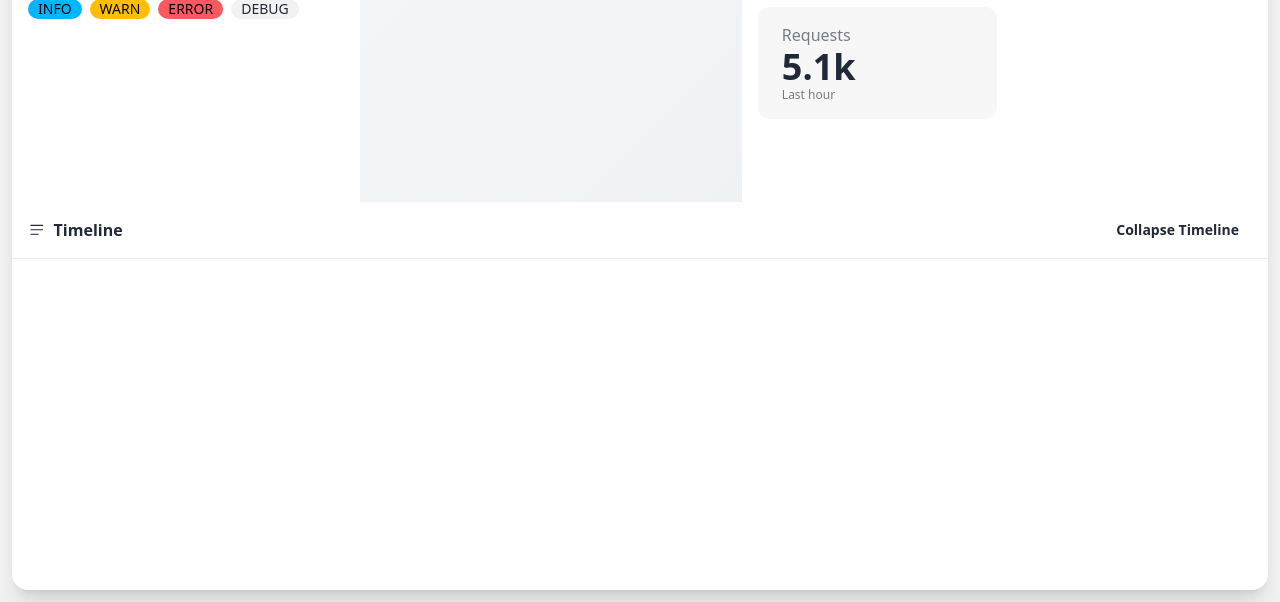
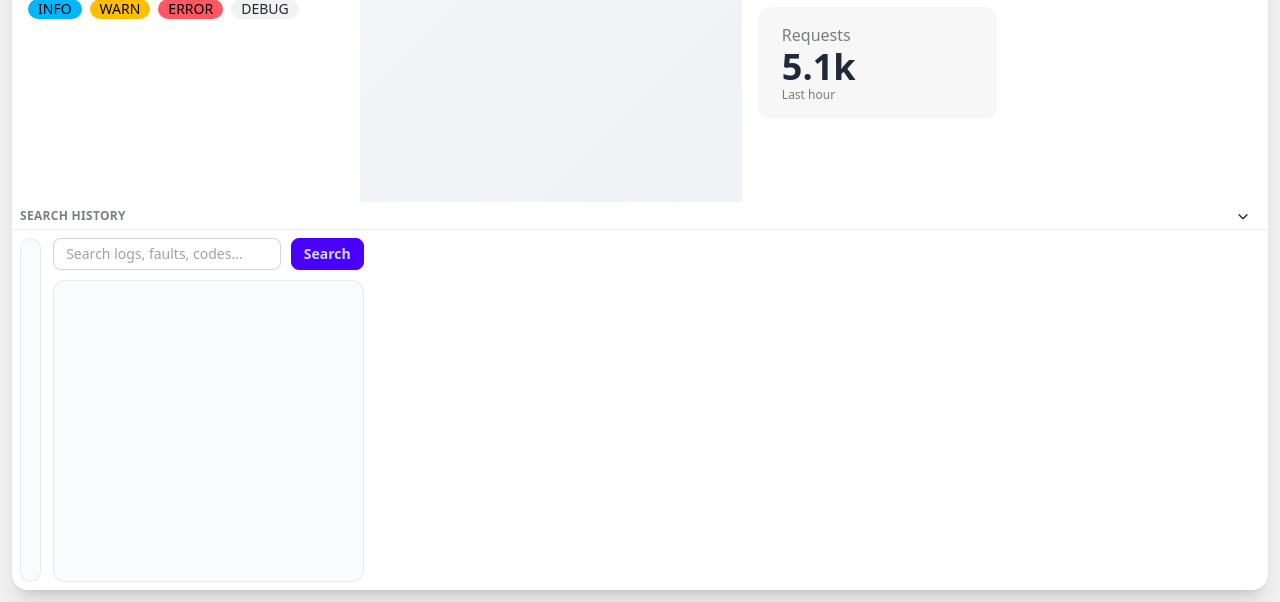
Before and after one commit to fillet54/log-viewer, a Flask app: template templates/index.html in a window 1280 px wide. Shown: the part 198-800 px from the top of the page. Run offline with Flask 3, Linux system fonts and the light colour scheme; the template is opened without the code that fills it, so the values that code supplies are empty; some libraries are stand-ins or nearby versions.

Commit message:
Search pane

```diff
--- a/static/app.js
+++ b/static/app.js
@@ -2,6 +2,8 @@ const STORAGE_KEYS = {
   root: "loglayout.split.root",
   top: "loglayout.split.top",
   bottomCollapsed: "loglayout.split.bottom.collapsed",
+  search: "loglayout.split.search",
+  rootExpanded: "loglayout.split.root.expanded",
 };
 
 const loadSizes = (key, fallback) => {
@@ -26,17 +28,23 @@ let rootSplit = null;
 const setBottomCollapsed = (collapsed) => {
   const root = document.getElementById("split-root");
   const button = document.getElementById("toggle-bottom");
+  const headerText = document.getElementById("search-header-text");
   if (!root || !button || !rootSplit) return;
 
   if (collapsed) {
     root.classList.add("bottom-collapsed");
-    rootSplit.setSizes([100, 0]);
-    button.textContent = "Expand Timeline";
+    rootSplit.setSizes([96, 4]);
+    button.setAttribute("aria-label", "Expand search pane");
+    button.classList.add("is-collapsed");
+    if (headerText) headerText.textContent = "Search";
   } else {
     root.classList.remove("bottom-collapsed");
-    const saved = loadSizes(STORAGE_KEYS.root, [70, 30]);
-    rootSplit.setSizes(saved);
-    button.textContent = "Collapse Timeline";
+    const savedExpanded = loadSizes(STORAGE_KEYS.rootExpanded, [70, 30]);
+    const safeSizes = savedExpanded[1] > 0 ? savedExpanded : [70, 30];
+    rootSplit.setSizes(safeSizes);
+    button.setAttribute("aria-label", "Collapse search pane");
+    button.classList.remove("is-collapsed");
+    if (headerText) headerText.textContent = "Search History";
   }
 };
 
@@ -49,10 +57,13 @@ const initSplits = () => {
     sizes: isCollapsed ? [100, 0] : rootSizes,
     direction: "vertical",
     gutterSize: 10,
-    minSize: [240, 52],
+    minSize: [240, 0],
     onDragEnd: (sizes) => {
       saveSizes(STORAGE_KEYS.root, sizes);
-      if (sizes[1] === 0) {
+      if (sizes[1] > 6) {
+        saveSizes(STORAGE_KEYS.rootExpanded, sizes);
+      }
+      if (sizes[1] <= 6) {
         localStorage.setItem(STORAGE_KEYS.bottomCollapsed, "true");
       } else {
         localStorage.setItem(STORAGE_KEYS.bottomCollapsed, "false");
@@ -78,6 +89,19 @@ const initSplits = () => {
   }
 
   setBottomCollapsed(isCollapsed);
+
+  const searchSizes = loadSizes(STORAGE_KEYS.search, [28, 72]);
+  const searchHistory = document.getElementById("search-history-pane");
+  const searchResults = document.getElementById("search-results-pane");
+  if (searchHistory && searchResults) {
+    Split(["#search-history-pane", "#search-results-pane"], {
+      sizes: searchSizes,
+      direction: "horizontal",
+      gutterSize: 8,
+      minSize: [160, 320],
+      onDragEnd: (sizes) => saveSizes(STORAGE_KEYS.search, sizes),
+    });
+  }
 };
 
 const loadLogData = () => {
@@ -129,6 +153,7 @@ const initLogList = (logData) => {
   const state = {
     events,
     filtered: events,
+    filterQuery: "",
     rowStride,
     overscan: 8,
     lastRange: [0, 0],
@@ -168,6 +193,7 @@ const initLogList = (logData) => {
 
   const applyFilter = (query) => {
     const term = query.trim().toLowerCase();
+    state.filterQuery = term;
     if (!term) {
       state.filtered = state.events;
     } else {
@@ -231,6 +257,14 @@ const initLogList = (logData) => {
     return scrollToIndex(index);
   };
 
+  const ensureRowVisible = (rowId) => {
+    if (!state.indexByRowId.has(String(rowId))) {
+      applyFilter("");
+      if (searchInput) searchInput.value = "";
+    }
+    return scrollToRowId(rowId);
+  };
+
   logBody.addEventListener("scroll", () => {
     requestAnimationFrame(updateVirtual);
   });
@@ -251,51 +285,92 @@ const initLogList = (logData) => {
   return {
     scrollToSeconds,
     scrollToRowId,
+    ensureRowVisible,
     getFilteredEvents: () => state.filtered,
   };
 };
 
+const initSearchPane = (logData, logController) => {
+  const historyList = document.getElementById("search-history");
+  const resultsList = document.getElementById("search-results");
+  const queryInput = document.getElementById("search-query");
+  const runButton = document.getElementById("run-search");
+
+  if (!historyList || !resultsList || !queryInput || !runButton || !logData) return;
+  const events = Array.isArray(logData.events) ? logData.events : [];
+
+  const renderHistory = (items) => {
+    historyList.innerHTML = "";
+    const fragment = document.createDocumentFragment();
+    items.forEach((item) => {
+      const row = document.createElement("div");
+      row.className = "search-item";
+      row.innerHTML = `
+        <span class="search-level">${item.level}</span>
+        <span>${item.label}</span>
+        <span class="search-time">${item.count}</span>
+      `;
+      row.addEventListener("click", () => {
+        queryInput.value = item.query;
+        runSearch();
+      });
+      fragment.appendChild(row);
+    });
+    historyList.appendChild(fragment);
+  };
+
+  const history = [];
+  const addHistory = (query, count, level) => {
+    history.unshift({
+      query,
+      count,
+      level: level || "search",
+      label: query || "(all events)",
+    });
+    renderHistory(history.slice(0, 12));
+  };
+
+  const renderResults = (items) => {
+    resultsList.innerHTML = "";
+    const fragment = document.createDocumentFragment();
+    items.forEach((event) => {
+      const row = document.createElement("div");
+      row.className = "search-item";
+      row.innerHTML = `
+        <span class="search-level">${event.level}</span>
+        <span>${event.name} — ${event.description}</span>
+        <span class="search-time">${event.utc.slice(11, 19)}</span>
+      `;
+      row.addEventListener("click", () => {
+        if (logController) logController.ensureRowVisible(event.row_id);
+      });
+      fragment.appendChild(row);
+    });
+    resultsList.appendChild(fragment);
+  };
+
+  const runSearch = () => {
+    const query = queryInput.value.trim().toLowerCase();
+    const filtered = events.filter((event) => {
+      if (!query) return true;
+      const haystack = `${event.level} ${event.action} ${event.name} ${event.description} ${event.system} ${event.subsystem} ${event.unit} ${event.code}`;
+      return haystack.toLowerCase().includes(query);
+    });
+    renderResults(filtered);
+    addHistory(query, filtered.length, filtered[0]?.level);
+  };
+
+  runButton.addEventListener("click", runSearch);
+  queryInput.addEventListener("keydown", (event) => {
+    if (event.key === "Enter") runSearch();
+  });
+
+  renderHistory([]);
+  renderResults(events.slice(0, 40));
+};
+
 const initChart = (logData, logController) => {
   if (!logData) return;
-
-  const timelineCanvas = document.getElementById("chart");
-  if (timelineCanvas) {
-    const context = timelineCanvas.getContext("2d");
-    new Chart(context, {
-      type: "line",
-      data: {
-        labels: ["12:00", "12:05", "12:10", "12:15", "12:20", "12:25", "12:30"],
-        datasets: [
-          {
-            label: "Errors",
-            data: [2, 3, 1, 4, 2, 5, 3],
-            borderColor: "#ef4444",
-            backgroundColor: "rgba(239, 68, 68, 0.15)",
-            tension: 0.35,
-            fill: true,
-          },
-          {
-            label: "Warnings",
-            data: [4, 2, 3, 2, 4, 3, 2],
-            borderColor: "#f59e0b",
-            backgroundColor: "rgba(245, 158, 11, 0.15)",
-            tension: 0.35,
-            fill: true,
-          },
-        ],
-      },
-      options: {
-        responsive: true,
-        maintainAspectRatio: false,
-        plugins: {
-          legend: { position: "bottom" },
-        },
-        scales: {
-          y: { beginAtZero: true },
-        },
-      },
-    });
-  }
 
   const stackedCanvas = document.getElementById("stacked-chart");
   if (!stackedCanvas) return;
@@ -480,6 +555,7 @@ window.addEventListener("DOMContentLoaded", () => {
   initSplits();
   const logData = loadLogData();
   const logController = initLogList(logData);
+  initSearchPane(logData, logController);
   initChart(logData, logController);
 });
 
--- a/static/styles.css
+++ b/static/styles.css
@@ -34,6 +34,12 @@
   padding: 0.75rem 1rem;
   font-weight: 600;
   border-bottom: 1px solid rgba(148, 163, 184, 0.2);
+}
+
+.compact-header {
+  padding: 0.1rem 0.5rem;
+  font-size: 0.65rem;
+  min-height: 20px;
 }
 
 .pane-body {
@@ -95,6 +101,10 @@
 
 .tooltip-disabled {
   opacity: 0.5;
+}
+
+#toggle-bottom.is-collapsed svg {
+  transform: rotate(180deg);
 }
 
 .log-line {
@@ -179,6 +189,78 @@
   gap: 0.5rem;
 }
 
+.search-pane {
+  padding: 0.5rem;
+}
+
+.search-split {
+  display: flex;
+  gap: 0.75rem;
+  height: 100%;
+}
+
+.search-history,
+.search-results {
+  display: flex;
+  flex-direction: column;
+  gap: 0.6rem;
+  min-height: 0;
+}
+
+.search-title {
+  text-transform: uppercase;
+  letter-spacing: 0.08em;
+  font-size: 0.7rem;
+  color: rgba(100, 116, 139, 0.8);
+}
+
+.search-controls {
+  display: flex;
+  gap: 0.6rem;
+}
+
+.search-list {
+  flex: 1 1 auto;
+  overflow: auto;
+  border-radius: 0.75rem;
+  padding: 0.6rem;
+  background: rgba(248, 250, 252, 0.8);
+  border: 1px solid rgba(148, 163, 184, 0.2);
+}
+
+.search-item {
+  padding: 0.3rem 0.45rem;
+  border-radius: 0.5rem;
+  display: grid;
+  grid-template-columns: 70px 1fr 80px;
+  gap: 0.35rem;
+  align-items: center;
+  cursor: pointer;
+  font-size: 0.72rem;
+  line-height: 1.1;
+}
+
+.search-item:hover {
+  background: rgba(226, 232, 240, 0.7);
+}
+
+.search-item .search-level {
+  text-transform: uppercase;
+  font-weight: 600;
+}
+
+.search-item .search-time {
+  font-variant-numeric: tabular-nums;
+  color: rgba(100, 116, 139, 0.8);
+  font-size: 0.68rem;
+}
+
+@media (max-width: 1100px) {
+  .search-split {
+    flex-direction: column;
+  }
+}
+
 .icon {
   display: inline-flex;
   width: 1.1rem;
@@ -210,13 +292,13 @@
 }
 
 #split-root.bottom-collapsed .gutter-vertical {
-  height: 0;
-}
-
-#split-root.bottom-collapsed #pane-bottom {
-  min-height: 52px;
+  height: 10px;
 }
 
 #split-root.bottom-collapsed #pane-bottom .pane-body {
   display: none;
 }
+
+#split-root.bottom-collapsed #pane-bottom {
+  min-height: 26px;
+}
--- a/templates/index.html
+++ b/templates/index.html
@@ -100,19 +100,27 @@
         </section>
 
         <section id="pane-bottom" class="pane">
-          <div class="pane-header justify-between">
-            <div class="flex items-center gap-2">
-              <span class="icon">
-                <svg viewBox="0 0 24 24" fill="none" stroke="currentColor" stroke-width="1.5">
-                  <path stroke-linecap="round" stroke-linejoin="round" d="M4 6h16M4 12h16M4 18h10" />
-                </svg>
-              </span>
-              Timeline
+          <div class="pane-header compact-header justify-between">
+            <span id="search-header-text" class="text-xs uppercase tracking-wide text-base-content/60">Search</span>
+            <button id="toggle-bottom" class="btn btn-ghost btn-xs" title="Toggle search pane">
+              <svg viewBox="0 0 24 24" fill="none" stroke="currentColor" stroke-width="2" class="tool-icon">
+                <path stroke-linecap="round" stroke-linejoin="round" d="M6 10l6 6 6-6" />
+              </svg>
+            </button>
+          </div>
+          <div class="pane-body search-pane">
+            <div id="search-split" class="search-split">
+              <aside id="search-history-pane" class="search-history">
+                <div id="search-history" class="search-list"></div>
+              </aside>
+              <section id="search-results-pane" class="search-results">
+                <div class="search-controls">
+                  <input id="search-query" class="input input-bordered input-sm w-full" placeholder="Search logs, faults, codes..." />
+                  <button id="run-search" class="btn btn-primary btn-sm">Search</button>
+                </div>
+                <div id="search-results" class="search-list"></div>
+              </section>
             </div>
-            <button id="toggle-bottom" class="btn btn-ghost btn-sm">Collapse Timeline</button>
-          </div>
-          <div class="pane-body">
-            <canvas id="chart" height="120"></canvas>
           </div>
         </section>
       </div>
```
